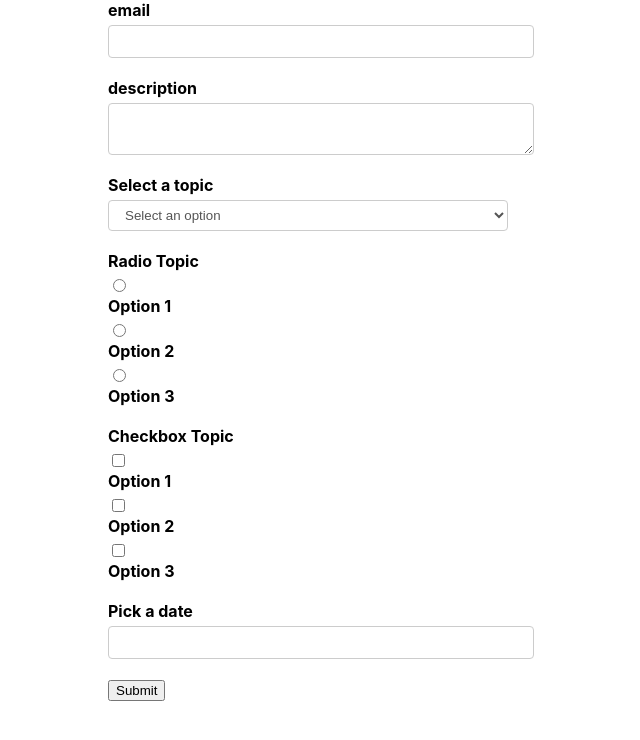
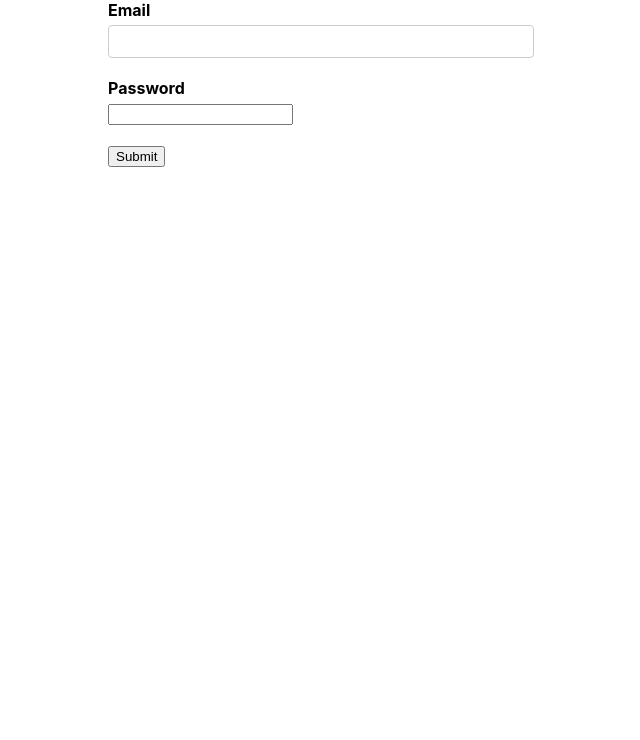
Before and after one commit to ahmadlufiau/react-formic, a React (Create React App) app: page / in a window 1280 px wide. Shown: the top 740 px of the page, without its empty margins (319-959 px from the left). Built offline with nearby package versions, Linux system fonts and the light colour scheme.

Commit message:
login form

```diff
--- a/src/App.js
+++ b/src/App.js
@@ -1,12 +1,14 @@
 import './App.css';
 // import YoutubeForm from './components/YoutubeForm';
-import FormikContainer from './components/FormikContainer'
+// import FormikContainer from './components/FormikContainer'
+import LoginForm from './components/LoginForm'
 
 function App() {
   return (
     <div className="App">
       {/* <YoutubeForm /> */}
-      <FormikContainer />
+      {/* <FormikContainer /> */}
+      <LoginForm />
     </div>
   );
 }
--- /dev/null
+++ b/src/components/LoginForm.js
@@ -0,0 +1,41 @@
+import React from 'react'
+import { Formik, Form } from 'formik'
+import * as Yup from 'yup'
+import FormikControl from './FormikControl'
+
+function LoginForm() {
+    const initialValues = {
+        email: '',
+        password: ''
+    }
+
+    const validationSchema = Yup.object({
+        email: Yup.string().email('Invalid email format').required('Required'),
+        password: Yup.string().required('Required'),
+    })
+
+    const onSubmit = values => {
+        console.log('Form data', values)
+    }
+
+    return (
+        <Formik
+            initialValues = {initialValues}
+            validationSchema= {validationSchema}
+            onSubmit= {onSubmit}>
+
+            {
+                formik => {
+                    return <Form>
+                        <FormikControl control='input' type='email' label='Email' name='email' />
+                        <FormikControl control='input' type='password' label='Password' name='password' />
+                        <button type='submit' disabled={!formik.isValid}>Submit</button>
+                    </Form>
+                }
+            }
+
+        </Formik>
+    )
+}
+
+export default LoginForm
```
